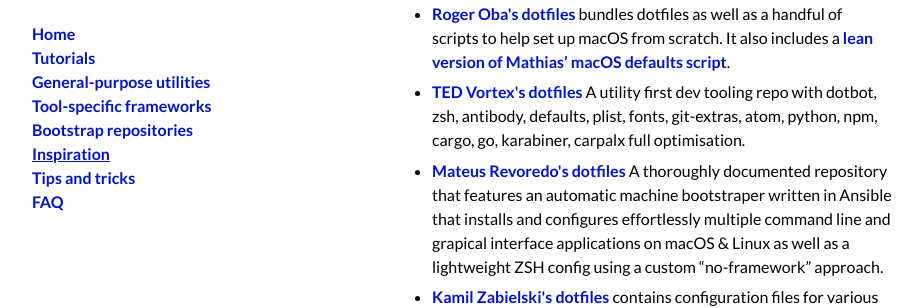
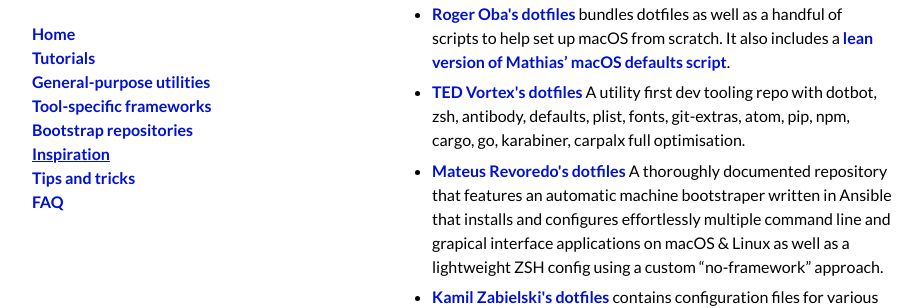
Before and after one commit to dotfiles/dotfiles.github.com, a Jekyll site: the page built from inspiration.md, in a window 1280 px wide and 900 px high, scrolled down 3936 px. Shown: the part 178-486 px from the top of the window, without its empty margins (178-1100 px from the left). Built offline with Jekyll 4.4.1, drawn with Linux system fonts in a browser that asks for light colours; comment, search, counter and statistics services are not loaded.

Commit message:
fixed typo

```diff
--- a/_data/inspiration.yml
+++ b/_data/inspiration.yml
@@ -353,9 +353,9 @@
     Linux system
   stars: 0
   url: https://github.com/kwesthaus/config-files
-- forks: 1
+- forks: 2
   name: TED Vortex
   notes: A utility first dev tooling repo with dotbot, zsh, antibody, defaults, plist,
-    fonts, git-extras, atom, python, npm, cargo, go, karabiner, carpalx full optimisation.
+    fonts, git-extras, atom, pip, npm, cargo, go, karabiner, carpalx full optimisation.
   stars: 2
   url: https://github.com/0-vortex/dotfiles
```
